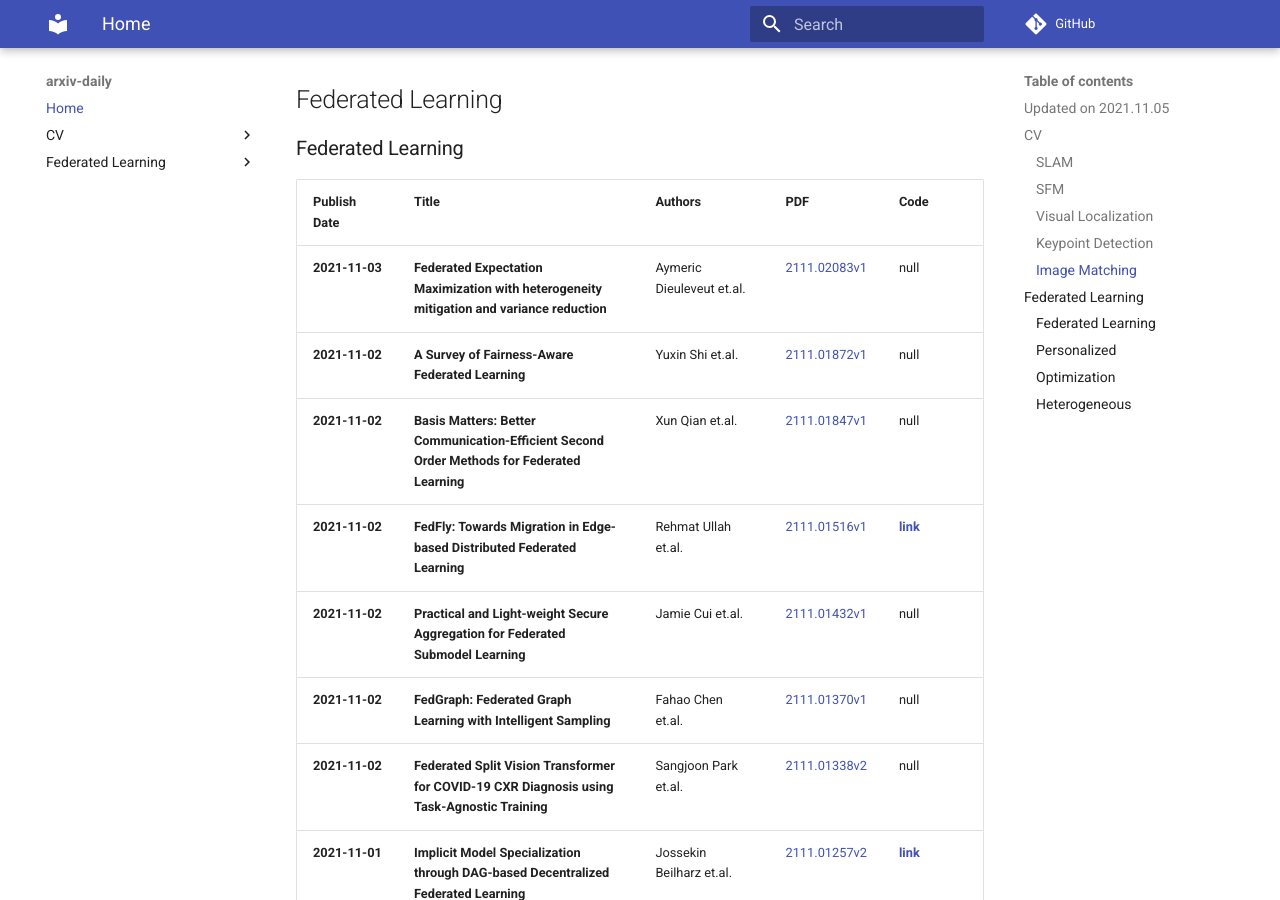
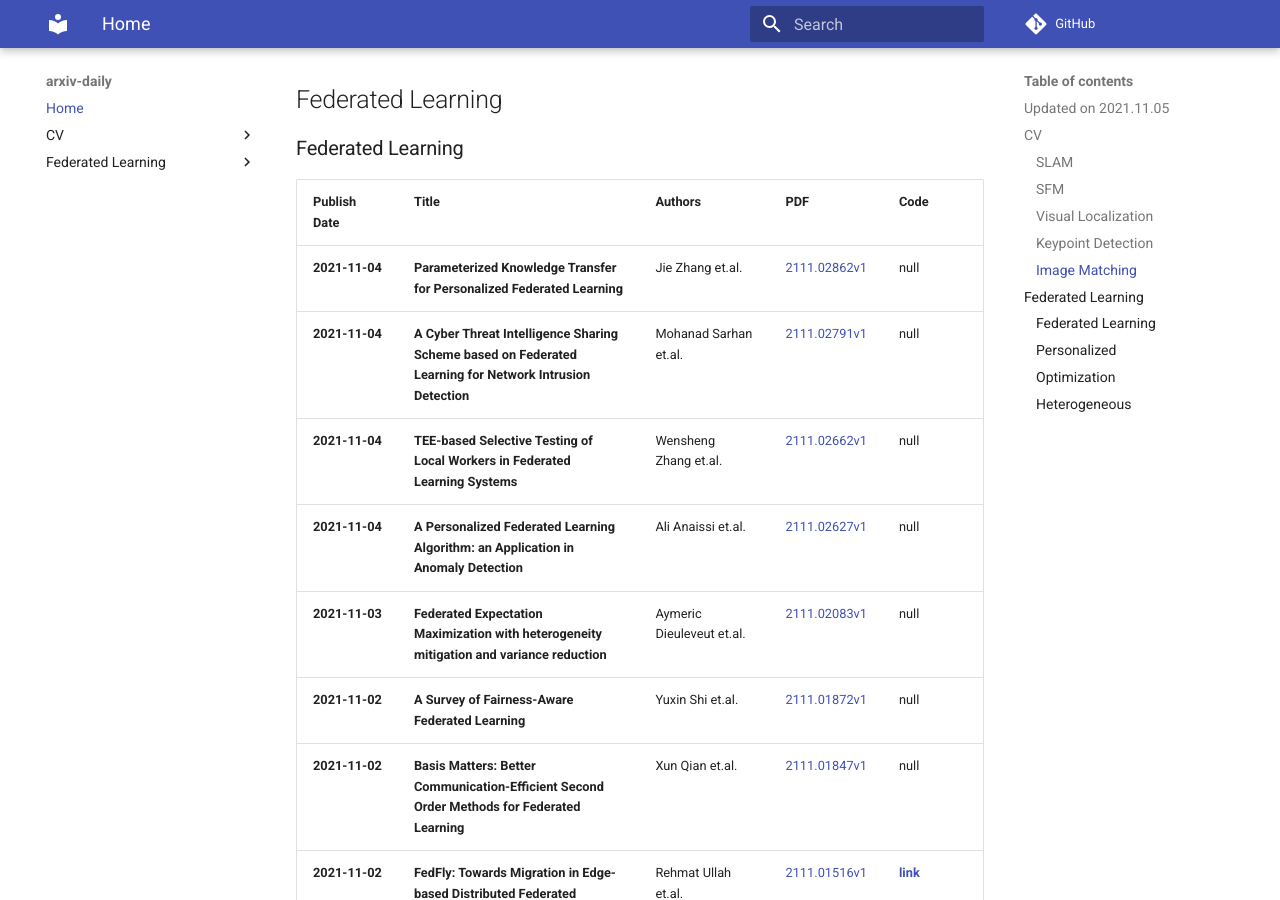
Before and after one commit to beiyuouo/arxiv-daily, an MkDocs documentation site: the page built from docs/index.md, in a window 1280 px wide and 900 px high, scrolled down 9554 px. Built offline with MkDocs 1.6.1 and Material for MkDocs 9.7.7, drawn with Linux system fonts in a browser that asks for light colours; comment, search, counter and statistics services are not loaded; some of the changed text lies outside the part shown.

Commit message:
Github Action Automatic Update Arxiv Papers

```diff
--- a/docs/index.md
+++ b/docs/index.md
@@ -138,6 +138,10 @@
 
 |Publish Date|Title|Authors|PDF|Code|
 |---|---|---|---|---|
+|**2021-11-04**|**Parameterized Knowledge Transfer for Personalized Federated Learning**|Jie Zhang et.al.|[2111.02862v1](http://arxiv.org/abs/2111.02862v1)|null|
+|**2021-11-04**|**A Cyber Threat Intelligence Sharing Scheme based on Federated Learning for Network Intrusion Detection**|Mohanad Sarhan et.al.|[2111.02791v1](http://arxiv.org/abs/2111.02791v1)|null|
+|**2021-11-04**|**TEE-based Selective Testing of Local Workers in Federated Learning Systems**|Wensheng Zhang et.al.|[2111.02662v1](http://arxiv.org/abs/2111.02662v1)|null|
+|**2021-11-04**|**A Personalized Federated Learning Algorithm: an Application in Anomaly Detection**|Ali Anaissi et.al.|[2111.02627v1](http://arxiv.org/abs/2111.02627v1)|null|
 |**2021-11-03**|**Federated Expectation Maximization with heterogeneity mitigation and variance reduction**|Aymeric Dieuleveut et.al.|[2111.02083v1](http://arxiv.org/abs/2111.02083v1)|null|
 |**2021-11-02**|**A Survey of Fairness-Aware Federated Learning**|Yuxin Shi et.al.|[2111.01872v1](http://arxiv.org/abs/2111.01872v1)|null|
 |**2021-11-02**|**Basis Matters: Better Communication-Efficient Second Order Methods for Federated Learning**|Xun Qian et.al.|[2111.01847v1](http://arxiv.org/abs/2111.01847v1)|null|
@@ -183,6 +187,8 @@
 
 |Publish Date|Title|Authors|PDF|Code|
 |---|---|---|---|---|
+|**2021-11-04**|**Parameterized Knowledge Transfer for Personalized Federated Learning**|Jie Zhang et.al.|[2111.02862v1](http://arxiv.org/abs/2111.02862v1)|null|
+|**2021-11-04**|**A Personalized Federated Learning Algorithm: an Application in Anomaly Detection**|Ali Anaissi et.al.|[2111.02627v1](http://arxiv.org/abs/2111.02627v1)|null|
 |**2021-11-01**|**Implicit Model Specialization through DAG-based Decentralized Federated Learning**|Jossekin Beilharz et.al.|[2111.01257v2](http://arxiv.org/abs/2111.01257v2)|**[link](https://github.com/osmhpi/federated-learning-dag)**|
 |**2021-10-28**|**FeO2: Federated Learning with Opt-Out Differential Privacy**|Nasser Aldaghri et.al.|[2110.15252v1](http://arxiv.org/abs/2110.15252v1)|null|
 |**2021-10-25**|**Optimal Model Averaging: Towards Personalized Collaborative Learning**|Felix Grimberg et.al.|[2110.12946v1](http://arxiv.org/abs/2110.12946v1)|null|
@@ -243,6 +249,8 @@
 
 |Publish Date|Title|Authors|PDF|Code|
 |---|---|---|---|---|
+|**2021-11-04**|**Parameterized Knowledge Transfer for Personalized Federated Learning**|Jie Zhang et.al.|[2111.02862v1](http://arxiv.org/abs/2111.02862v1)|null|
+|**2021-11-04**|**A Cyber Threat Intelligence Sharing Scheme based on Federated Learning for Network Intrusion Detection**|Mohanad Sarhan et.al.|[2111.02791v1](http://arxiv.org/abs/2111.02791v1)|null|
 |**2021-11-03**|**Federated Expectation Maximization with heterogeneity mitigation and variance reduction**|Aymeric Dieuleveut et.al.|[2111.02083v1](http://arxiv.org/abs/2111.02083v1)|null|
 |**2021-11-02**|**Federated Split Vision Transformer for COVID-19 CXR Diagnosis using Task-Agnostic Training**|Sangjoon Park et.al.|[2111.01338v2](http://arxiv.org/abs/2111.01338v2)|null|
 |**2021-11-01**|**Resource-Efficient Federated Learning**|Ahmed M. Abdelmoniem et.al.|[2111.01108v1](http://arxiv.org/abs/2111.01108v1)|null|
```
Also changed, not shown: README.md (+8 -0 lines), arxiv-daily.json (+1 -1 lines), docs/Federated Learning/Federated Learning.md (+4 -0 lines), docs/Federated Learning/Heterogeneous.md (+2 -0 lines), docs/Federated Learning/Personalized.md (+2 -0 lines), docs/Federated Learning/index.md (+8 -0 lines).
